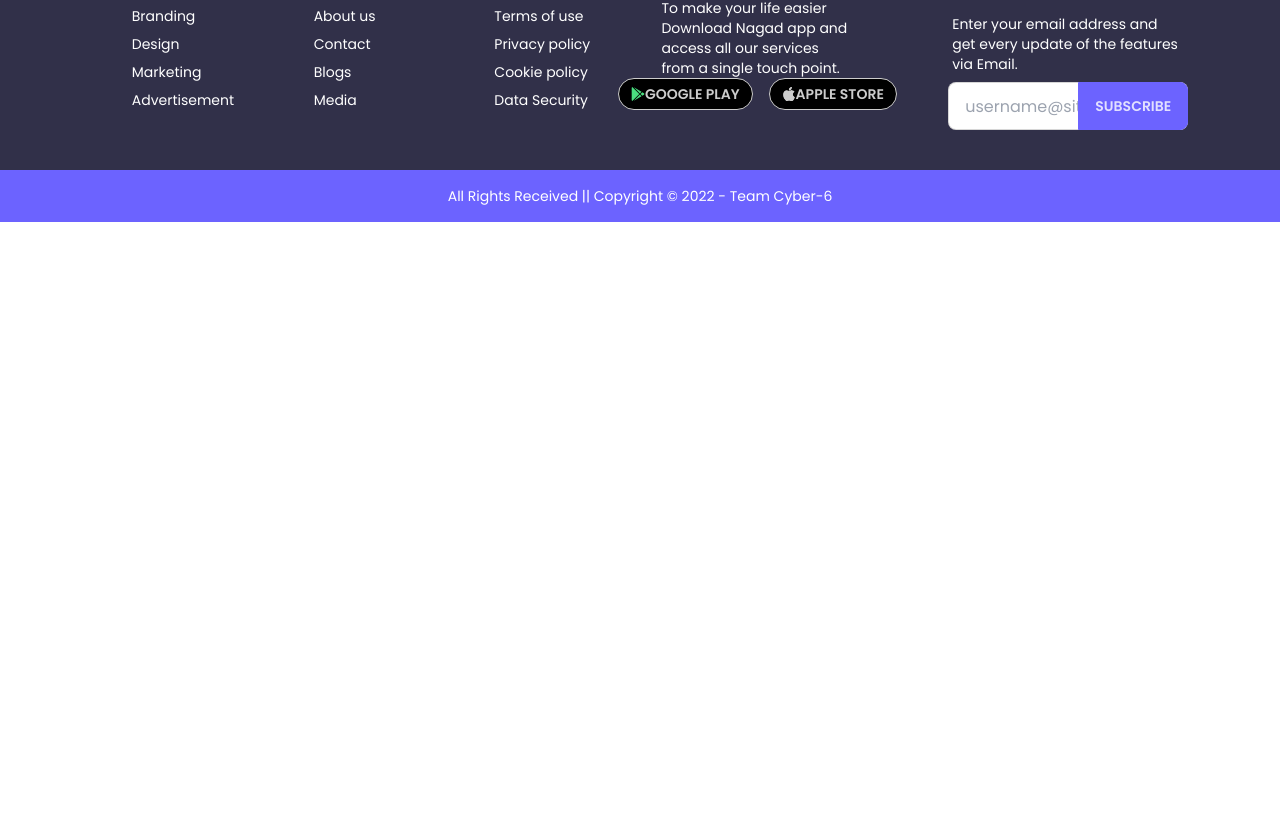
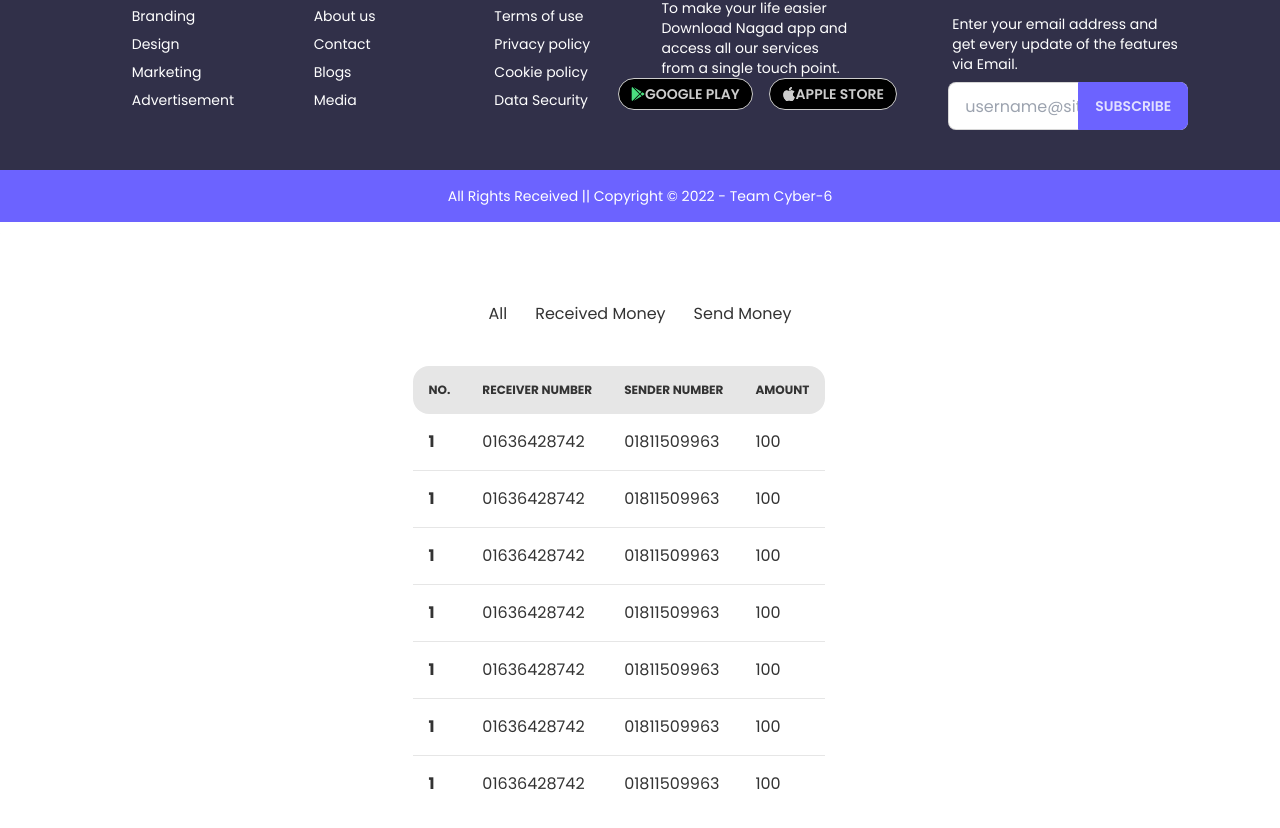
Before and after one commit to grnisna/POYSHA-pay, a React (Create React App) app: page /signup in a window 1280 px wide. Shown: the part 722-1550 px from the top of the page. Before the commit the page ends 944 px from the top, so only its background shows below. Built offline with nearby package versions, Linux system fonts and the light colour scheme; no server answers.

Commit message:
view all transaction addded

```diff
--- /dev/null
+++ b/public/ViewAllTransAction.json
@@ -0,0 +1,58 @@
+[
+    {
+      "_id": "62f300875ed565305c8f84c8",
+      "Received_number": "01811509963",
+      "Send_number": "01636428742",
+      "Amount": 100,
+      "Send_money":true,
+      "Received_money":false
+    },
+    {
+      "_id": "62f300876812270582982b34",
+      "Received_number": "01811509963",
+      "Send_number": "01636428742",
+      "Amount": 100,
+      "Send_money":true,
+      "Received_money":false
+    },
+    {
+      "_id": "62f30087f6acb77bea97282c",
+      "Received_number": "01811509963",
+      "Send_number": "01636428742",
+      "Amount": 100,
+      "Send_money":true,
+      "Received_money":false
+    },
+    {
+      "_id": "62f30087e19c4b05ae8bf55a",
+      "Received_number": "01811509963",
+      "Send_number": "01636428742",
+      "Amount": 100,
+      "Send_money":true,
+      "Received_money":false
+    },
+    {
+      "_id": "62f3008775f48a50e737e5e1",
+      "Received_number": "01811509963",
+      "Send_number": "01636428742",
+      "Amount": 100,
+      "Send_money":true,
+      "Received_money":false
+    },
+    {
+      "_id": "62f3008705f52a4a167dd3af",
+      "Received_number": "01811509963",
+      "Send_number": "01636428742",
+      "Amount": 100,
+      "Send_money":true,
+      "Received_money":false
+    },
+    {
+      "_id": "62f300879d361c9177af6776",
+      "Received_number": "01811509963",
+      "Send_number": "01636428742",
+      "Amount": 100,
+      "Send_money":true,
+      "Received_money":false
+    }
+  ]
--- a/src/App.js
+++ b/src/App.js
@@ -13,6 +13,7 @@ import Dashboard from "./components/Dashboard/MyAccount/Dashboard";
 import RechargeMoney from "./components/Services/RechargeMoney";
 
 import SubFooter from './components/SharedCompo/Footer/SubFooter';
+import ViewAllTransaction from "./components/Dashboard/Shared/ViewAllTransaction/ViewAllTransaction";
 // import SendMoney2 from "./components/Dashboard/Shared/SendMoney2";
 
 
@@ -32,7 +33,7 @@ function App() {
         <Route path='/signup' element={<SignUp />}></Route>
       </Routes>
       <Footer />
-
+    <ViewAllTransaction></ViewAllTransaction>
       <ToastContainer />
 
     </div>
--- a/src/components/Dashboard/OthersAccounts/OthersAccounts.js
+++ b/src/components/Dashboard/OthersAccounts/OthersAccounts.js
@@ -17,7 +17,6 @@ const OthersAccounts = () => {
   }
   axios.post('https://powerful-basin-90376.herokuapp.com/addedAccount', accountData)
    .then(response => {
-    console.log(response);
     toast.success('successfully new Account added');
    })
  };
--- /dev/null
+++ b/src/components/Dashboard/Shared/ViewAllTransaction/ViewAllTransaction.css
@@ -0,0 +1,4 @@
+.viewAllTable{
+    width:455px;
+    margin: auto;
+}
--- /dev/null
+++ b/src/components/Dashboard/Shared/ViewAllTransaction/ViewAllTransaction.js
@@ -0,0 +1,61 @@
+import React, { useEffect, useState } from 'react';
+import './ViewAllTransaction.css';
+
+
+
+const ViewAllTransaction = () => {
+
+    const [ViewAll, setViewAll] = useState([]);
+    useEffect(() => {
+        fetch('ViewAllTransAction.json')
+            .then(res => res.json())
+            .then(data => setViewAll(data))
+    }, [])
+
+    const Reveived_money = ()=>{
+        console.log('This is Revceived MOney')
+    }
+    const Send_money = ()=>{
+        console.log('Send money')
+    }
+
+
+    return (
+        <div class="card  bg-base-100 shadow-xl p-10">
+            <div className='flex justify-center items-center gap-7 my-10'>
+                <span onClick='All'  className='hover:bg-yellow-300'>All</span>
+                <span onClick={Reveived_money}  className='hover:bg-yellow-300'>Received Money</span>
+                <span onClick={Send_money} className='hover:bg-yellow-300'>Send Money</span>
+
+            </div>
+        <table className='table w-full'>
+            <ul className="viewAllTable">
+
+                <thead>
+                    <tr>
+                        <th>No.</th>
+                        <th>Receiver Number</th>
+                        <th>Sender Number</th>
+                        <th>Amount</th>
+                    </tr>
+                </thead>
+                <tbody>
+                    {
+                        ViewAll.map(viewAllTransaction =>
+                            <tr>
+                                <th>1</th>
+                                <td>{viewAllTransaction.Send_number}</td>
+                                <td>{viewAllTransaction.Received_number}</td>
+                                <td>{viewAllTransaction.Amount}</td>
+                            </tr>
+                        )
+                    }
+
+                </tbody>
+            </ul>
+            </table>
+        </div >
+    );
+};
+
+export default ViewAllTransaction;
```
